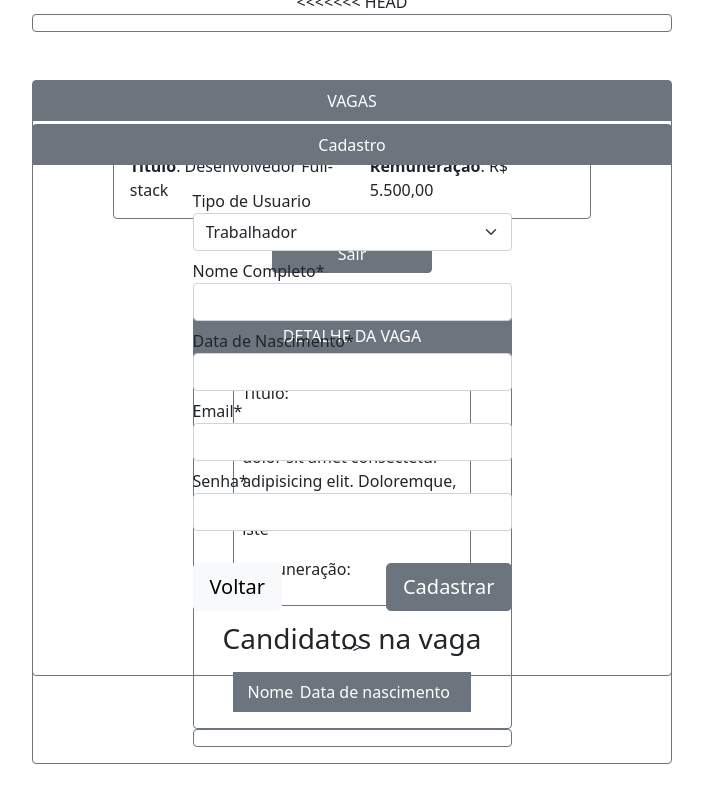
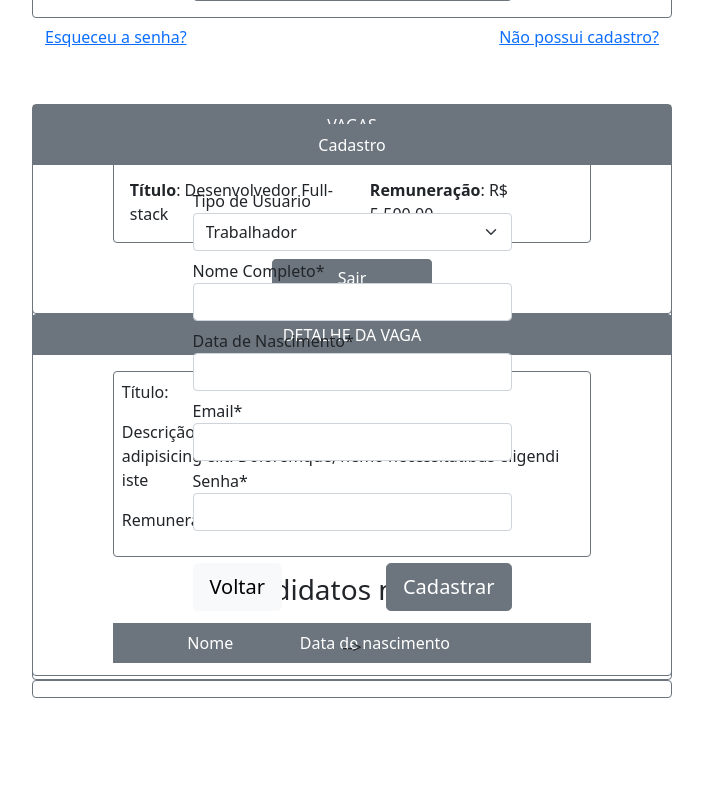
Before and after one commit to nickimpossible/finaljs, a website: page index.html in a window 1280 px wide. Shown: the whole page, without its empty margins (288-991 px from the left). Drawn offline with nearby package versions, Linux system fonts and the light colour scheme.

Commit message:
mesclado html

```diff
--- a/index.html
+++ b/index.html
@@ -42,29 +42,6 @@
                 <button type="button" class="btn btn-link">Não possui cadastro?</button>
             </div>
         </div>
-<<<<<<< HEAD
-        <section id="tela-de-cadastro" class="w-50 pb-3 border border-secondary rounded flex-column d-flex align-items-center justify-content-center">
-
-        </section>
-        <section id="tela-inicial-trabalhador" class="w-50 pb-3 border border-secondary rounded flex-column d-flex align-items-center justify-content-center mt-5">
-            <div class="bg bg-secondary w-100 h-100 text-center p-2 text-white">
-                <span>VAGAS</span>
-            </div>
-            <div class="d-flex flex-column w-100 align-items-center justify-content-center rounded mt-3">
-                <div class="d-flex justify-content-between w-75 border border-secondary rounded p-3">
-                    <div>
-                        <span class="fw-bold">Título</span><span>: Desenvolvedor Full-stack</span>
-                    </div>
-                    <div>
-                        <span class="fw-bold">Remuneração</span><span>: R$ 5.500,00</span>
-                    </div>
-                </div>
-                <div class="d-grid gap-2 col-3 mx-auto">
-                    <button type="button" class="btn btn-secondary mt-3">Sair</button>
-                </div>
-            </div>
-
-=======
 
         <section id="tela-de-cadastro"
             class="w-50 pb-3 border border-secondary rounded flex-column d-flex align-items-center  position-absolute top-50 start-50 translate-middle">
@@ -101,18 +78,27 @@
             <!-- Minha sessão -->
         </section>
         <section id="tela-inicial-trabalhador"
-        class="w-50 pb-3 border border-secondary rounded flex-column d-flex align-items-center justify-content-center d-none">
+            class="w-50 pb-3 border border-secondary rounded flex-column d-flex align-items-center justify-content-center mt-5">
+            <div class="bg bg-secondary w-100 h-100 text-center p-2 text-white">
+                <span>VAGAS</span>
+            </div>
+            <div class="d-flex flex-column w-100 align-items-center justify-content-center rounded mt-3">
+                <div class="d-flex justify-content-between w-75 border border-secondary rounded p-3">
                     <div>
+                        <span class="fw-bold">Título</span><span>: Desenvolvedor Full-stack</span>
                     </div>
->>>>>>> 95c3565215ac3edb4d336cc79f1e95406012c388
-
+                    <div>
+                        <span class="fw-bold">Remuneração</span><span>: R$ 5.500,00</span>
+                    </div>
+                </div>
+                <div class="d-grid gap-2 col-3 mx-auto">
+                    <button type="button" class="btn btn-secondary mt-3">Sair</button>
+                </div>
+            </div>
         </section>
         <section id="tela-inicial-recrutador"
             class="w-50 pb-3 border border-secondary rounded flex-column d-flex align-items-center justify-content-center d-none">
 
-    </section>
-    <section id="tela-inicial-recrutador"
-        class="w-50 pb-3 border border-secondary rounded flex-column d-flex align-items-center justify-content-center">
         </section>
 
         <section id="tela-de-detalhe-recrutador"
@@ -137,7 +123,8 @@
 
         </section>
 
-        <section id="tela-de-detalhe-trabalhador" class="w-50 pb-3 border border-secondary rounded flex-column d-flex align-items-center justify-content-center">
+        <section id="tela-de-detalhe-trabalhador"
+            class="w-50 pb-3 border border-secondary rounded flex-column d-flex align-items-center justify-content-center">
 
         </section>
     </div>
```
Lines whose indentation alone changed are shown as unchanged.
